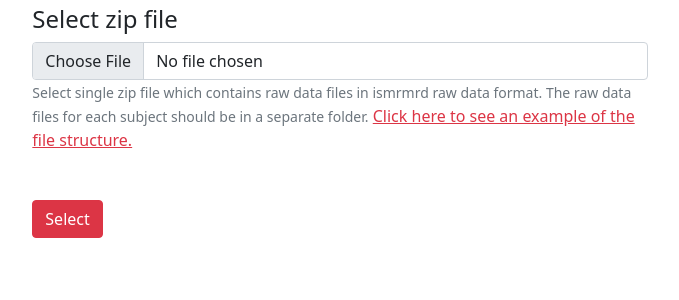
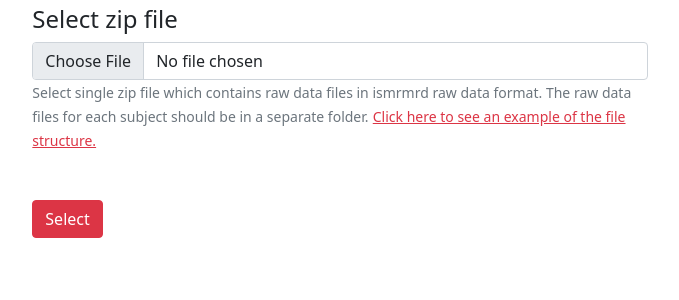
Before and after one commit to ckolbPTB/OpenHeart, a Flask app: template src/openheart/templates/upload/upload.html in a window 1280 px wide. Shown: the part 231-531 px from the top of the page, without its empty margins (193-872 px from the left). Run offline with Flask 2, Linux system fonts and the light colour scheme; the template is opened without the code that fills it, so the values that code supplies are empty; parts of the project's set-up code (start-up, migrations or seed data) failed here and were passed over; some libraries are stand-ins or nearby versions.

Commit message:
tool tip link small

```diff
--- a/src/openheart/templates/upload/upload.html
+++ b/src/openheart/templates/upload/upload.html
@@ -23,7 +23,7 @@
                 <input type="file" name="file" class="form-control" id="customFile"/>
 
                 <small id="customFileHelp" class="form-text text-muted">Select single zip file which contains raw data files in ismrmrd raw data format. The raw data files for each subject should be in a separate folder.</small>
-                <a href="#" class="link-danger" title="Example of file structure" data-toggle="popover_zip">Click here to see an example of the file structure.</a>
+                <a href="#" class="link-danger" title="Example of file structure" data-toggle="popover_zip"><small>Click here to see an example of the file structure.</small></a>
             </div>
 
 
```
